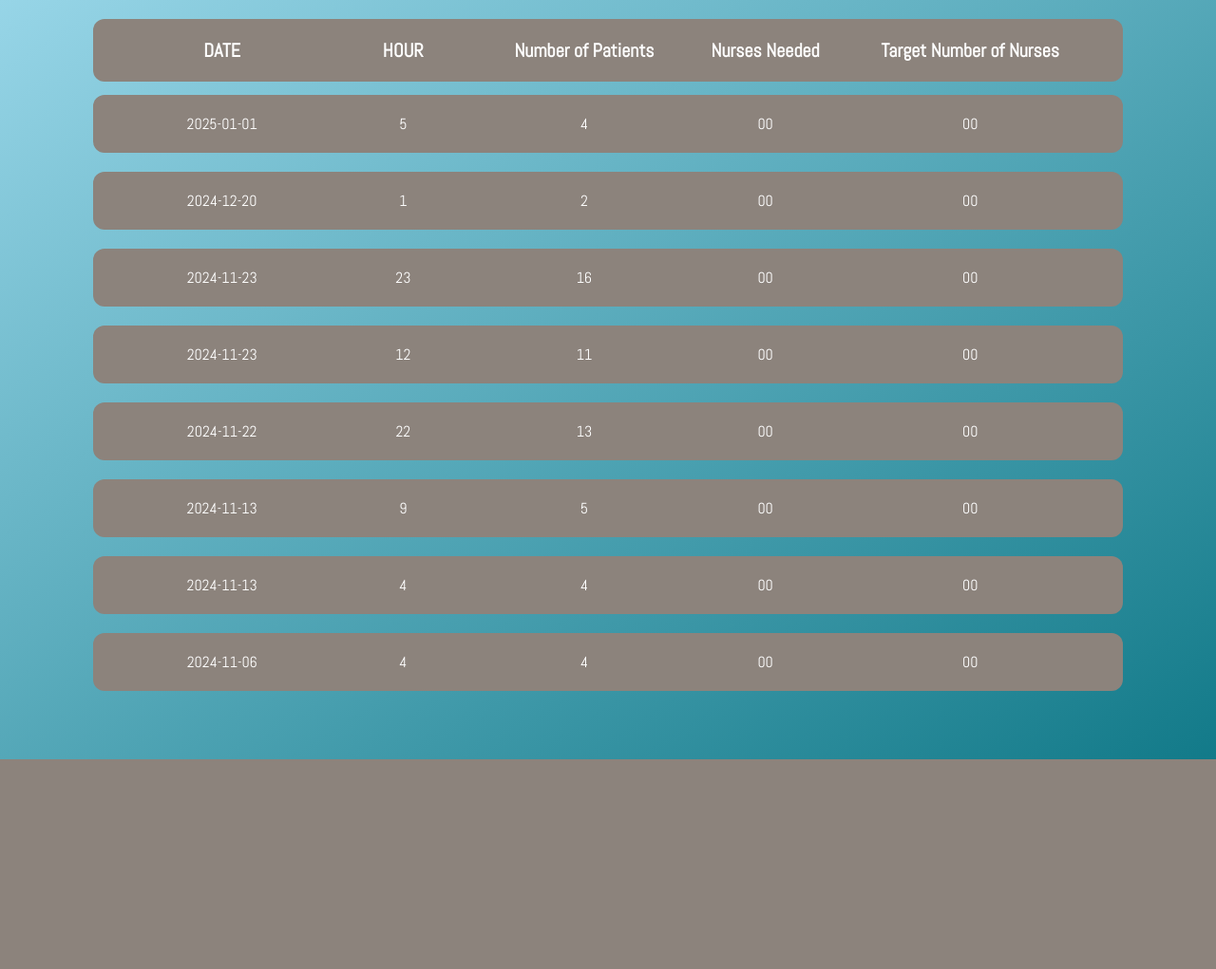
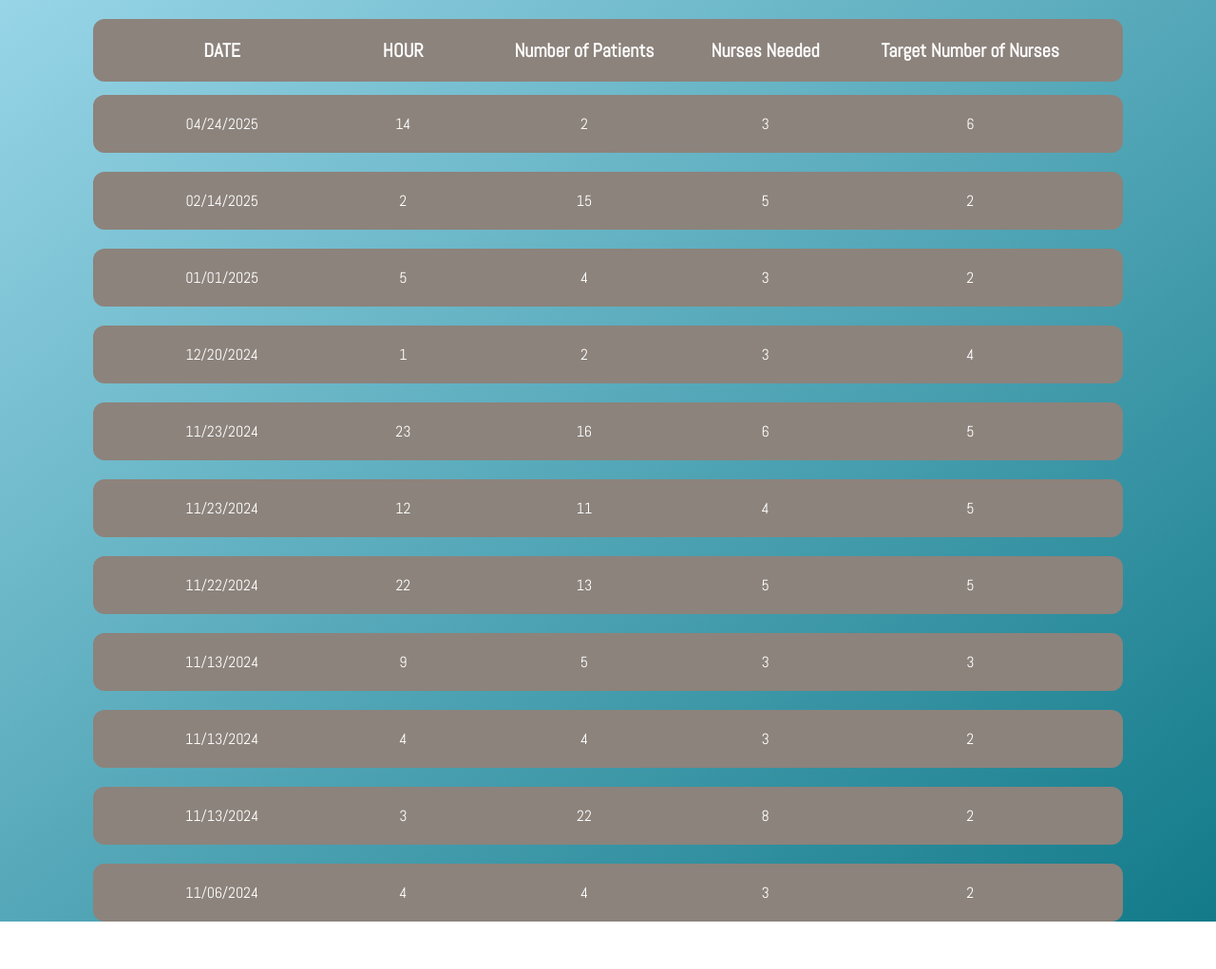
Before and after one commit to AmerikanischerAdler/emergency_staffing, a Flask app: page /data in a window 1280 px wide. Shown: the part 100-1121 px from the top of the page at 95% size. Before the commit the page ends 900 px from the top, so only its background shows below. Run offline with Flask 3, Linux system fonts and the light colour scheme.

Commit message:
created autocalculating properties in data

```diff
--- a/app.py
+++ b/app.py
@@ -4,8 +4,6 @@
 import csv
 
 app = Flask(__name__)
-
-info = ["", "", "", ""]
 
 @app.route('/')
 @app.route('/home')
@@ -34,7 +32,6 @@
     else:
         comment = ""
 
-    global info
     info = [date, hour, patients, comment]
 
     with open("history.csv", "a", newline='') as hist:
@@ -61,7 +58,7 @@
     data.sort(key=lambda x: (x[0], x[1]), reverse=True)
 
     for row in data:
-        row[0] = row[0].strftime("%Y-%m-%d")
+        row[0] = row[0].strftime("%m/%d/%Y")
 
     return render_template('data.html', data=data)
 
--- a/history.csv
+++ b/history.csv
@@ -7,3 +7,6 @@
 2024-11-23,23,16,nope
 2024-11-23,12,11,we have a decent number of patients here
 2025-01-01,5,4,asdnasdfal wef awlef
+2025-02-14,2,15,
+2025-04-24,14,2,Commodo dolore mollit eu. Dolore deserunt cillum est fugiat et ipsum id labore do adipisicing minim culpa adipisicing et ipsum. Lorem fugiat eiusmod sit est sunt anim eiusmod irure anim reprehenderit irure nulla. Et anim voluptate cupidatat incididunt. Sunt adipisicing nostrud commodo labore anim consectetur dolor nisi commodo et incididunt excepteur est. Excepteur esse cupidatat ipsum magna Lorem dolore nostrud ullamco. Velit elit elit exercitation laborum laboris adipisicing veniam dolore dolore. Veniam Lorem eu quis excepteur esse.
+2024-11-13,3,22,this is max number of patients
--- a/static/data.js
+++ b/static/data.js
@@ -1,4 +1,5 @@
 let infos = document.querySelectorAll(".list-item");
+
 const modal = document.getElementById("modal");
 const commentText = document.getElementById("commentText");
 const commentInfo = document.getElementById("com-info");
@@ -6,20 +7,137 @@
 
 infos.forEach((e) => {
     if (!e.classList.contains("head")) {
+        const hour = parseInt(e.getAttribute("data-hour"));
+        const targetNurses = calcTargetNurses(hour);
+
+        const targetNursesEl = e.querySelector(".targetNurses");
+        if (targetNursesEl) {
+            targetNursesEl.textContent = targetNurses;
+        }
+
         e.addEventListener("click", () => {
             const comment = e.getAttribute("data-comment");
-            const hour = e.getAttribute("data-hour");
             const date = e.getAttribute("data-date");
 
-            let [year, month, day] = date.split("-");
-
             commentText.textContent = comment;
-            commentInfo.textContent = `${month}/${day}/${year} - Hour ${hour}`
+            commentInfo.textContent = `${date} - Hour ${hour}`
 
             modal.style.display = "block";
         });
+
+        const patients = parseInt(e.getAttribute("data-patients"));
+        const nursesNeeded = calcNursesNeeded(patients);
+
+        const nursesNeededEl = e.querySelector(".nursesNeeded");
+        if (nursesNeededEl) {
+            nursesNeededEl.textContent = nursesNeeded;
+        }
     }
 });
+
+function calcNursesNeeded(patients) {
+    if (patients === 1) {
+        return 3;
+    } else if (patients === 2) {
+        return 3;
+    } else if (patients === 3) {
+        return 3;
+    } else if (patients === 4) {
+        return 3;
+    } else if (patients === 5) {
+        return 3;
+    } else if (patients === 6) {
+        return 3;
+    } else if (patients === 7) {
+        return 3;
+    } else if (patients === 8) {
+        return 3;
+    } else if (patients === 9) {
+        return 3;
+    } else if (patients === 10) {
+        return 4;
+    } else if (patients === 11) {
+        return 4;
+    } else if (patients === 12) {
+        return 4;
+    } else if (patients === 13) {
+        return 5;
+    } else if (patients === 14) {
+        return 5;
+    } else if (patients === 15) {
+        return 5;
+    } else if (patients === 16) {
+        return 6;
+    } else if (patients === 17) {
+        return 6;
+    } else if (patients === 18) {
+        return 6;
+    } else if (patients === 19) {
+        return 7;
+    } else if (patients === 20) {
+        return 7;
+    } else if (patients === 21) {
+        return 7;
+    } else if (patients === 22) {
+        return 8;
+    } else {
+        return "idk";
+    }
+}
+
+function calcTargetNurses(hour) {
+    if (hour === 1) {
+        return 4;
+    } else if (hour === 2) {
+        return 2;
+    } else if (hour === 3) {
+        return 2;
+    } else if (hour === 4) {
+        return 2;
+    } else if (hour === 5) {
+        return 2;
+    } else if (hour === 6) {
+        return 2;
+    } else if (hour === 7) {
+        return 2;
+    } else if (hour === 8) {
+        return 3;
+    } else if (hour === 9) {
+        return 3;
+    } else if (hour === 10) {
+        return 4;
+    } else if (hour === 11) {
+        return 4;
+    } else if (hour === 12) {
+        return 5;
+    } else if (hour === 13) {
+        return 6;
+    } else if (hour === 14) {
+        return 6;
+    } else if (hour === 15) {
+        return 6;
+    } else if (hour === 16) {
+        return 6;
+    } else if (hour === 17) {
+        return 6;
+    } else if (hour === 18) {
+        return 7;
+    } else if (hour === 19) {
+        return 7;
+    } else if (hour === 20) {
+        return 7;
+    } else if (hour === 21) {
+        return 7;
+    } else if (hour === 22) {
+        return 5;
+    } else if (hour === 23) {
+        return 5;
+    } else if (hour === 24) {
+        return 4;
+    } else {
+        return "idk";
+    }
+}
 
 closeModal.addEventListener("click", () => {
     modal.style.display = "none";
--- a/templates/base.html
+++ b/templates/base.html
@@ -73,6 +73,10 @@
       background-image: linear-gradient(to bottom right, #97D5E7, #127A89);
     }
 
+    footer {
+      height: 50px;
+    }
+
     @media screen and (max-width: 1010px) {
       .head-contain h1 {
         display: none;
@@ -99,8 +103,6 @@
     {% block content %}{% endblock %}
   </div>
 
-  <footer>
-
-  </footer>
+  <footer></footer>
 </body>
 </html>
--- a/templates/data.html
+++ b/templates/data.html
@@ -31,17 +31,17 @@
   {% if data %}
     {% for x in data %}
       {% if x %}
-      <div class="list-item" data-comment="{{ x[-1] }}" data-date="{{ x[0] }}" data-hour="{{ x[1] }}">
+      <div class="list-item" data-comment="{{ x[-1] }}" data-date="{{ x[0] }}" data-hour="{{ x[1] }}" data-patients="{{ x[2] }}">
         {% for el in x[:-1] %}
         <div class="element">
           <p>{{ el }}</p>
         </div>
         {% endfor %}
         <div class="element">
-          <p id="nureseNeeded">00</p>
+          <p class="nursesNeeded">00</p>
         </div>
         <div class="element target-nurses">
-          <p id="targetNurses">00</p>
+          <p class="targetNurses">00</p>
         </div>
       </div>
       {% endif %}
```
